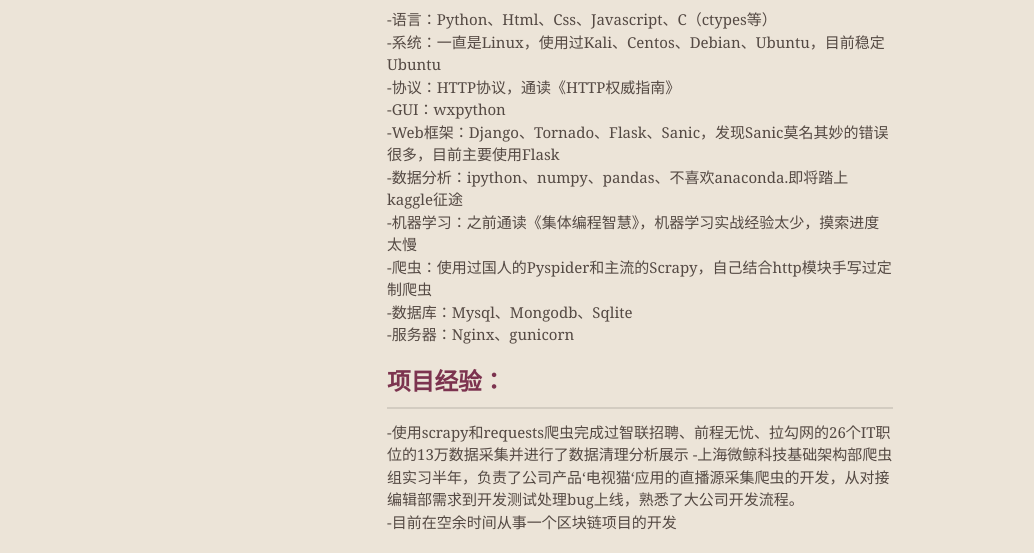
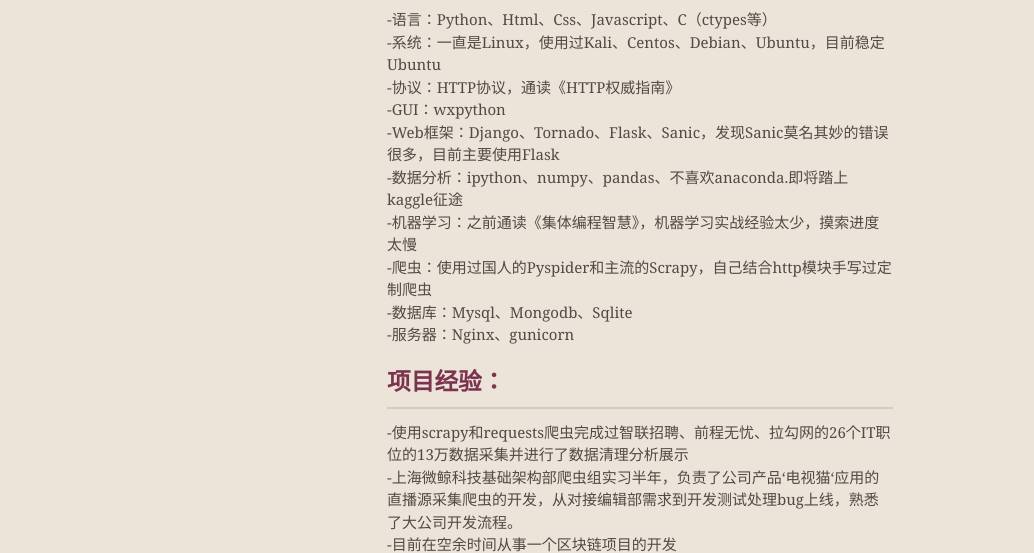
Before and after one commit to HeisSuperHan/about, a plain HTML site: page index.html in a window 1280 px wide. Shown: the part 696-1249 px from the top of the page, without its empty margins (0-1034 px from the left). Drawn offline with nearby package versions, Linux system fonts and the light colour scheme.

Commit message:
Update index.html

```diff
--- a/index.html
+++ b/index.html
@@ -87,7 +87,7 @@
 <h2>
 <a id="联系我" class="anchor" href="#%E8%81%94%E7%B3%BB%E6%88%91" aria-hidden="true"><span aria-hidden="true" class="octicon octicon-link"></span></a>项目经验：</h2>
 
-<p>-使用scrapy和requests爬虫完成过智联招聘、前程无忧、拉勾网的26个IT职位的13万数据采集并进行了数据清理分析展示
+<p>-使用scrapy和requests爬虫完成过智联招聘、前程无忧、拉勾网的26个IT职位的13万数据采集并进行了数据清理分析展示<br>
    -上海微鲸科技基础架构部爬虫组实习半年，负责了公司产品‘电视猫‘应用的直播源采集爬虫的开发，从对接编辑部需求到开发测试处理bug上线，熟悉了大公司开发流程。<br>
    -目前在空余时间从事一个区块链项目的开发<br>
         </p>
```
